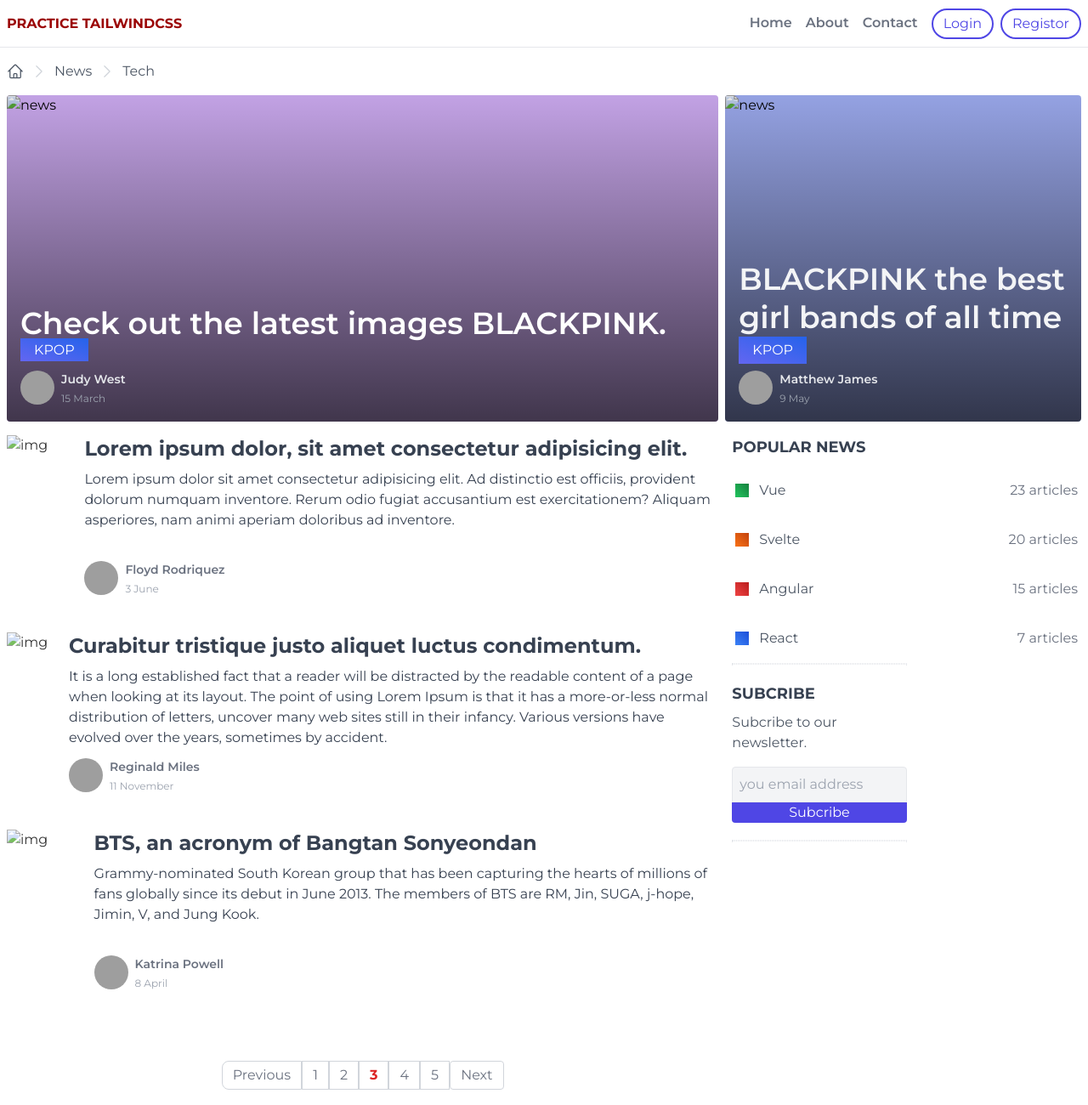
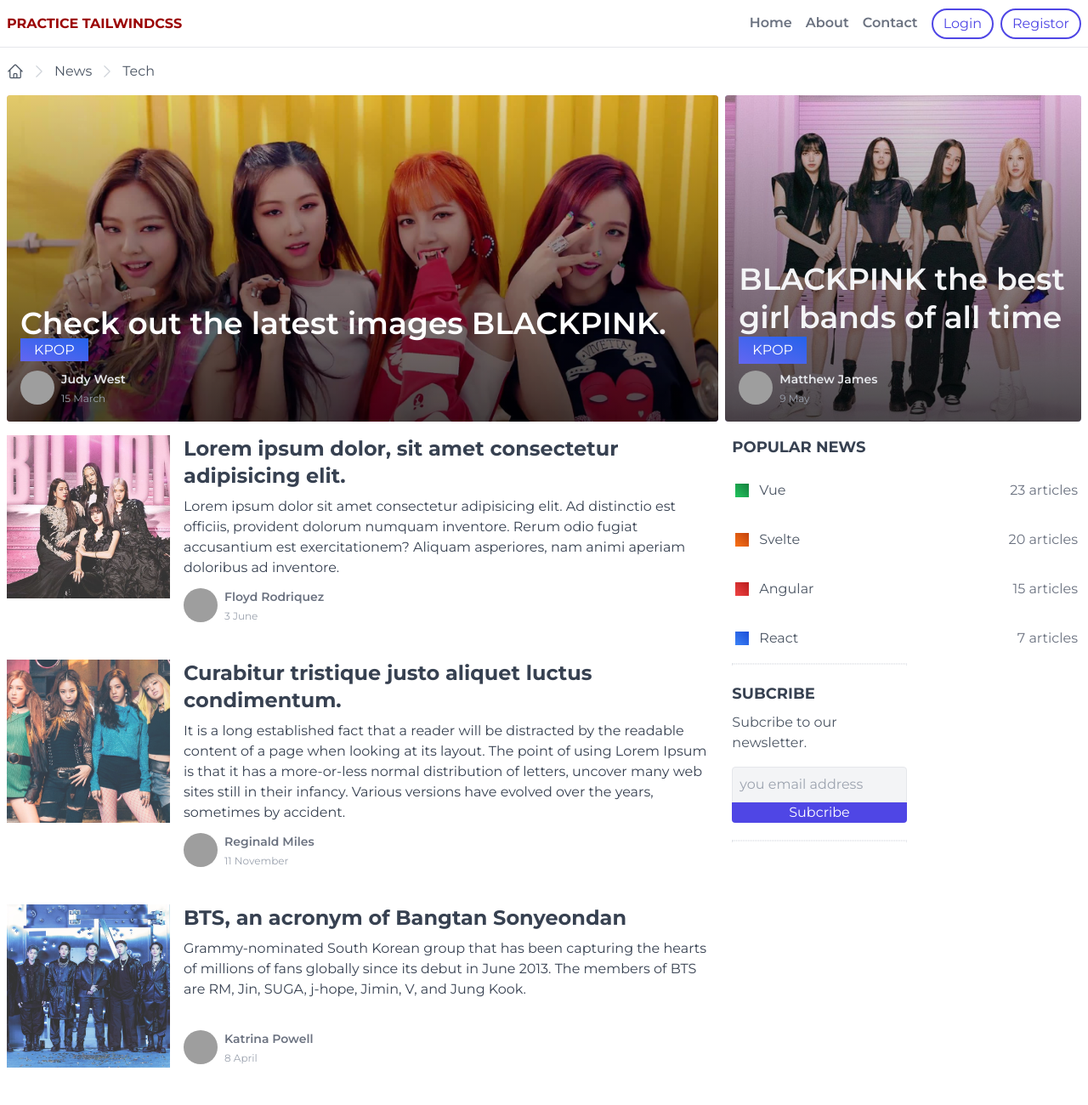
Before and after one commit to TTGLRLZ/TailwindCSS-News-site-, a website: page index.html in a window 1280 px wide. Shown: the top 1300 px of the page at 85% size. Drawn offline with nearby package versions, Linux system fonts and the light colour scheme; files that its build step writes are made by us from their sources; the site is published under a folder, as on GitHub Pages, so addresses that start at the root find nothing; grey boxes are pictures that could not be loaded.

Commit message:
Update index.html
fix addres pages

```diff
--- a/index.html
+++ b/index.html
@@ -54,7 +54,7 @@
             <section class="px-2 lg:flex lg:space-x-2">
                 <a href="#" class="w-full lg:w-2/3 bg-gradient-to-tr bg-purple-300 h-96 mb-4 relative rounded inline-block overflow-hidden">
                     <div class="absolute left-0 top-0 w-full h-full z-10 bg-gradient-to-b from-black/10 to-black/70"></div>
-                    <img class="absolute left-0 top-0 w-full h-full object-cover z-0" src="/public/images/img-1.jpg" alt="news">
+                    <img class="absolute left-0 top-0 w-full h-full object-cover z-0" src="./public/images/img-1.jpg" alt="news">
                     <div class="p-4 absolute bottom-0 left-0 z-20">
                         <h2 class="text-4xl font-semibold text-white first-line:eading-tight">
                             Check out the latest images BLACKPINK.
@@ -71,7 +71,7 @@
                 </a>
                 <a href="#" class="w-full lg:w-1/3 bg-indigo-300 h-96 mb-4 relative rounded inline-block overflow-hidden">
                     <div class="absolute left-0 top-0 w-full h-full z-10 bg-gradient-to-b from-black/10 to-black/70"></div>
-                    <img class="absolute left-0 top-0 w-full h-full object-cover z-0" src="/public/images/img-2.jpg" alt="news">
+                    <img class="absolute left-0 top-0 w-full h-full object-cover z-0" src="./public/images/img-2.jpg" alt="news">
                     <div class="p-4 absolute bottom-0 left-0 z-20">
                         <h2 class="text-4xl font-semibold text-gray-100 leading-tight">
                             BLACKPINK  the best girl bands of all time
@@ -91,7 +91,7 @@
                 <div class="w-full lg:w-2/3">
                     <section class="px-2 ">
                         <a href="#" class="block w-full lg:flex mb-10 ">
-                        <img class="w-full lg:h-48 lg:w-48 opacity-80 object-cover lg:mr-4 " src="/public/images/img-3.jpg" alt="img">
+                        <img class="w-full lg:h-48 lg:w-48 opacity-80 object-cover lg:mr-4 " src="./public/images/img-3.jpg" alt="img">
                         <div class="flex flex-col justify-between">
                             <div>
                                 <h3 class="dark:text-slate-300 mb-2  text-gray-700 font-bold text-2xl">
@@ -113,7 +113,7 @@
                         </a>
 
                         <a href="#" class="block w-full lg:flex mb-10 ">
-                            <img class="w-full lg:h-48 lg:w-48 opacity-80 object-cover lg:mr-4 " src="/public/images/img-4.jpg" alt="img">
+                            <img class="w-full lg:h-48 lg:w-48 opacity-80 object-cover lg:mr-4 " src="./public/images/img-4.jpg" alt="img">
                             <div class="flex flex-col justify-between">
                                 <div>
                                     <h3 class="dark:text-slate-300 mb-2  text-gray-700 font-bold text-2xl">
@@ -134,7 +134,7 @@
                         </a>
 
                         <a href="#" class="block w-full lg:flex mb-10 ">
-                            <img class="w-full lg:h-48 lg:w-48 opacity-80 object-cover lg:mr-4 " src="/public/images/img-5.jpg" alt="img">
+                            <img class="w-full lg:h-48 lg:w-48 opacity-80 object-cover lg:mr-4 " src="./public/images/img-5.jpg" alt="img">
                             <div class="flex flex-col justify-between">
                                 <div>
                                     <h3 class="dark:text-slate-300 mb-2  text-gray-700 font-bold text-2xl">
```
